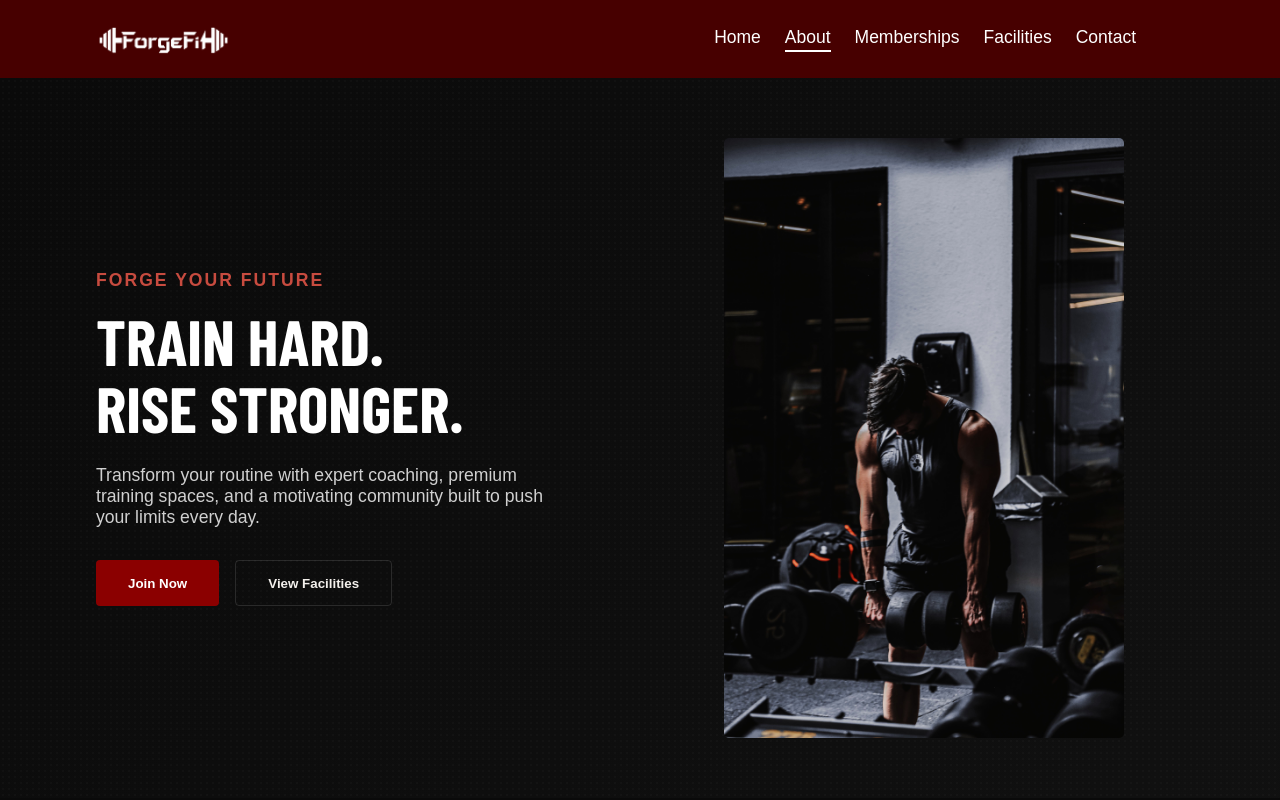
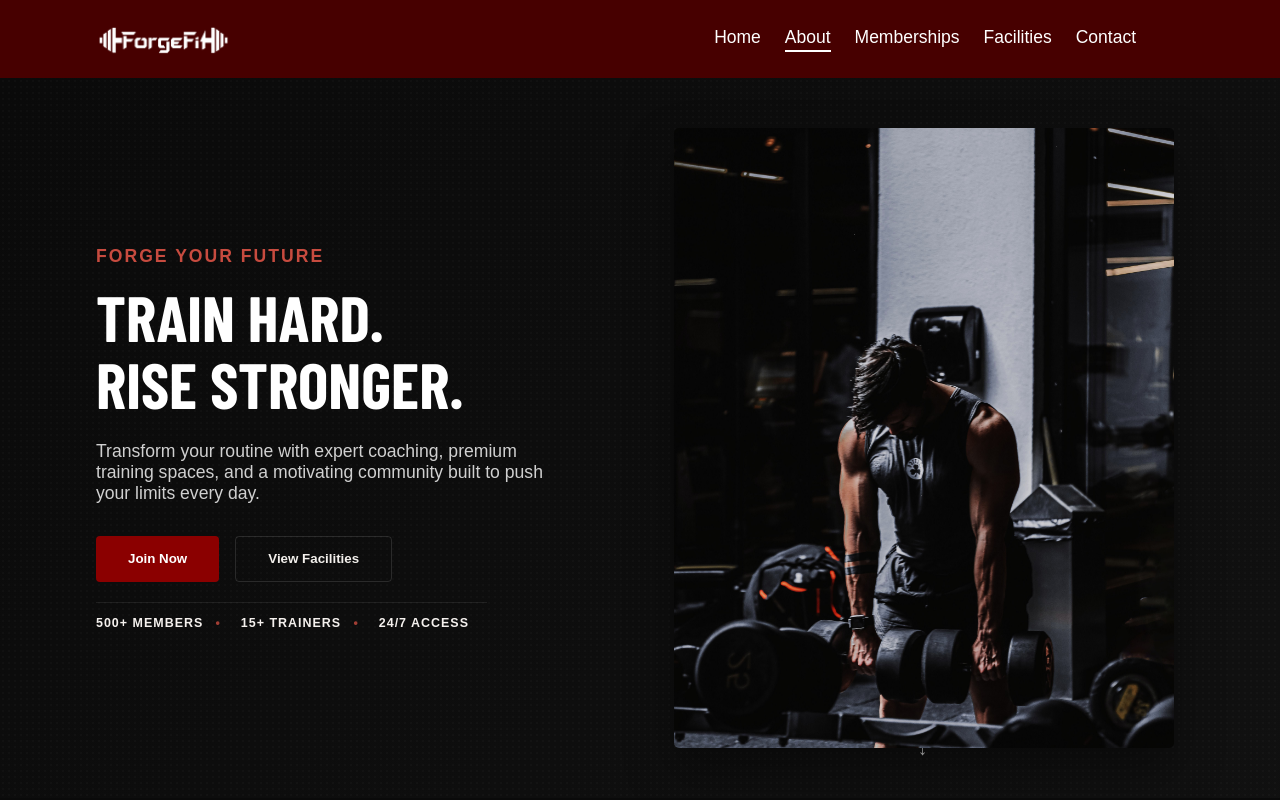
Before and after one commit to princemclein/ForgeFit, a React (Vite) app: page / in a window 1280 px wide. Shown: the top 800 px of the page. Built offline with nearby package versions, Linux system fonts and the light colour scheme; a web font is replaced by a local one.

Commit message:
feat(hero): clean up hero composition and remove image text overlay for a more premium gym aesthetic

```diff
--- a/src/Css/Hero.css
+++ b/src/Css/Hero.css
@@ -49,6 +49,7 @@
   display: flex;
   flex-direction: column;
   justify-content: center;
+  align-items: flex-start;
 }
 
 .hero-tag {
@@ -82,6 +83,36 @@
 .hero-buttons {
   display: flex;
   gap: 1rem;
+  margin-bottom: 1.25rem;
+}
+
+.hero-stats {
+  display: flex;
+  align-items: center;
+  flex-wrap: wrap;
+  gap: 0.75rem 1.25rem;
+  max-width: 520px;
+  padding-top: 0.85rem;
+  border-top: 1px solid rgba(255, 255, 255, 0.08);
+  color: #f5f1ee;
+  font-size: 0.78rem;
+  font-weight: 600;
+  letter-spacing: 0.08em;
+  text-transform: uppercase;
+}
+
+.hero-stats span {
+  position: relative;
+  padding-right: 1.1rem;
+}
+
+.hero-stats span:not(:last-child)::after {
+  content: "•";
+  position: absolute;
+  right: 0;
+  top: 50%;
+  transform: translateY(-50%);
+  color: rgba(199, 75, 63, 0.8);
 }
 
 .btn-primary {
@@ -122,16 +153,61 @@
   justify-content: center;
   align-items: center;
   width: 100%;
+  position: relative;
+}
+
+.hero-image-wrap {
+  position: relative;
+  width: 100%;
+  max-width: 520px;
+  display: flex;
+  justify-content: center;
+}
+
+.hero-glow {
+  position: absolute;
+  inset: 10% 8% 8% 8%;
+  background: radial-gradient(
+    circle at center,
+    rgba(199, 75, 63, 0.38),
+    rgba(199, 75, 63, 0.08) 35%,
+    transparent 72%
+  );
+  filter: blur(28px);
+  z-index: 0;
 }
 
 .hero-right img {
+  position: relative;
+  z-index: 1;
   width: 100%;
-  height: 600px;
+  height: 620px;
   max-width: 500px;
   object-fit: cover;
   border-radius: 5px;
   display: block;
   margin: 0 auto;
+  box-shadow: 0 24px 48px rgba(0, 0, 0, 0.35);
+}
+
+.scroll-cue {
+  position: absolute;
+  bottom: -10px;
+  left: 50%;
+  transform: translateX(-50%);
+  display: flex;
+  flex-direction: column;
+  align-items: center;
+  gap: 0.2rem;
+  color: rgba(255, 255, 255, 0.75);
+  font-size: 0.68rem;
+  letter-spacing: 0.2em;
+  text-transform: uppercase;
+}
+
+.scroll-arrow {
+  font-size: 1.2rem;
+  line-height: 1;
 }
 
 /* ============================================
@@ -178,6 +254,7 @@
   .hero-left {
     width: 100%;
     max-width: 400px;
+    align-self: center;
   }
 
   .hero-right {
@@ -189,7 +266,7 @@
 
   .hero-right img {
     width: 100%;
-    height: 430px;
+    height: 500px;
     object-fit: cover;
   }
 
@@ -292,6 +369,19 @@
   .hero-buttons {
     gap: 0.75rem;
     flex-wrap: wrap;
+    margin-bottom: 1rem;
+  }
+
+  .hero-stats {
+    gap: 0.6rem 0.9rem;
+    font-size: 0.68rem;
+  }
+
+  .floating-stat-card {
+    left: 10px;
+    bottom: 12px;
+    font-size: 0.68rem;
+    letter-spacing: 0.06em;
   }
 
   .btn-primary,
--- a/src/components/Hero.jsx
+++ b/src/components/Hero.jsx
@@ -21,11 +21,22 @@ function Hero() {
           <button className="btn-primary">Join Now</button>
           <button className="btn-secondary">View Facilities</button>
         </div>
+
+        <div className="hero-stats" aria-label="ForgeFit key stats">
+          <span>500+ Members</span>
+          <span>15+ Trainers</span>
+          <span>24/7 Access</span>
+        </div>
       </div>
 
       <div className="hero-right">
         <div className="hero-image-wrap">
+          <div className="hero-glow" aria-hidden="true" />
           <img src={heroImg} alt="Athlete training at ForgeFit" />
+        </div>
+        <div className="scroll-cue" aria-label="Scroll to explore">
+          <span>Scroll</span>
+          <span className="scroll-arrow">↓</span>
         </div>
       </div>
     </section>
```
